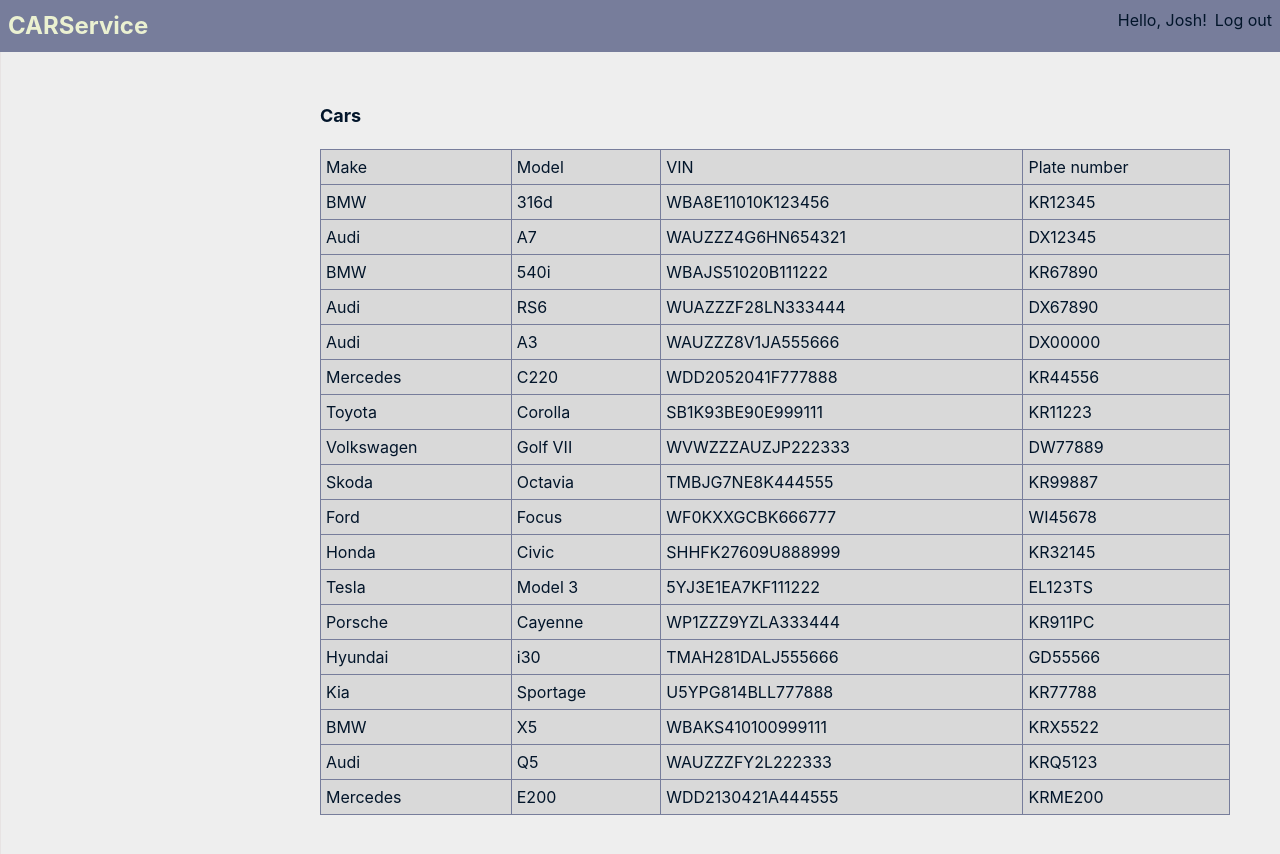
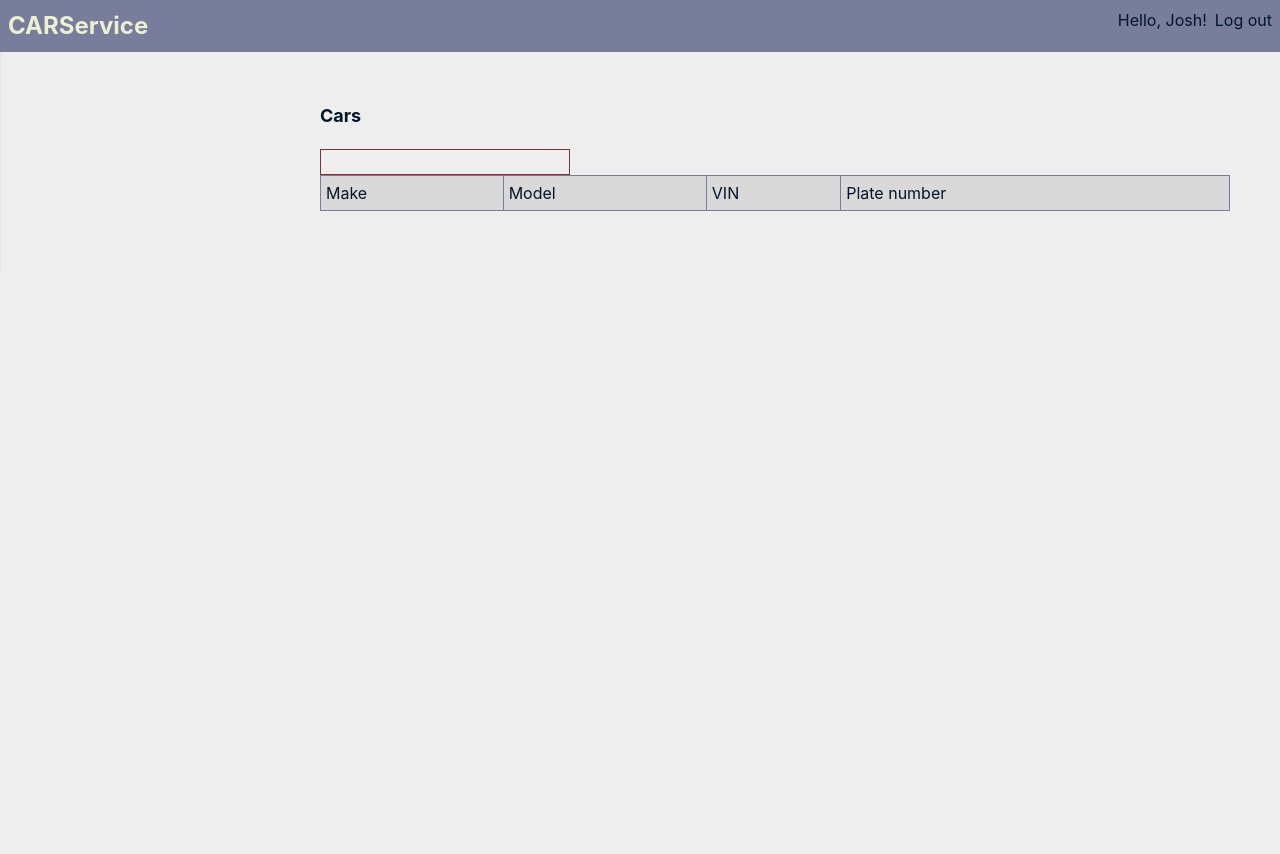
Before and after one commit to nMart719/autoservice, a React (Vite) app: page /cars in a window 1280 px wide. Shown: the top 854 px of the page. After the commit the page ends 800 px from the top, so only its background shows below. Built offline with nearby package versions, Linux system fonts and the light colour scheme.

Commit message:
add search draft

```diff
--- a/src/components/cars/CarList.jsx
+++ b/src/components/cars/CarList.jsx
@@ -1,10 +1,24 @@
 import { useNavigate } from "react-router-dom";
+import { useState } from "react";
 export function CarList({ cars }) {
+  const [search, setSearch] = useState("");
   const navigate = useNavigate();
+
+  const filteredCars = cars.filter((car) => {
+    Object.values(car).some((value) =>
+      String(value).toLowerCase().includes(search.toLowerCase()),
+    );
+  });
+
   return (
     <div>
       <div>
-        {/* <input type="search">Search</input> */}
+        <input
+          name="search"
+          onChange={(e) => setSearch(e.target.value)}
+          value={search}
+          type="search"
+        ></input>
         {/* <input type="button">Filter</input> */}
       </div>
       <table id="table_car_list">
@@ -17,7 +31,8 @@
           </tr>
         </thead>
         <tbody>
-          {cars.map((car) => {
+          {filteredCars.length > 0
+            ? filteredCars.map((car) => {
                 return (
                   <tr
                     key={car.id}
@@ -31,7 +46,8 @@
                     <td className="text-left">{car.plateNumber}</td>
                   </tr>
                 );
-          })}
+              })
+            : null}
         </tbody>
       </table>
     </div>
--- a/src/styles/style.css
+++ b/src/styles/style.css
@@ -12,3 +12,7 @@
   display: inline-block;
   margin-bottom: 20px;
 }
+
+input{
+  border: 1px solid var(--primary);
+}
```
Lines whose indentation alone changed are shown as unchanged.
